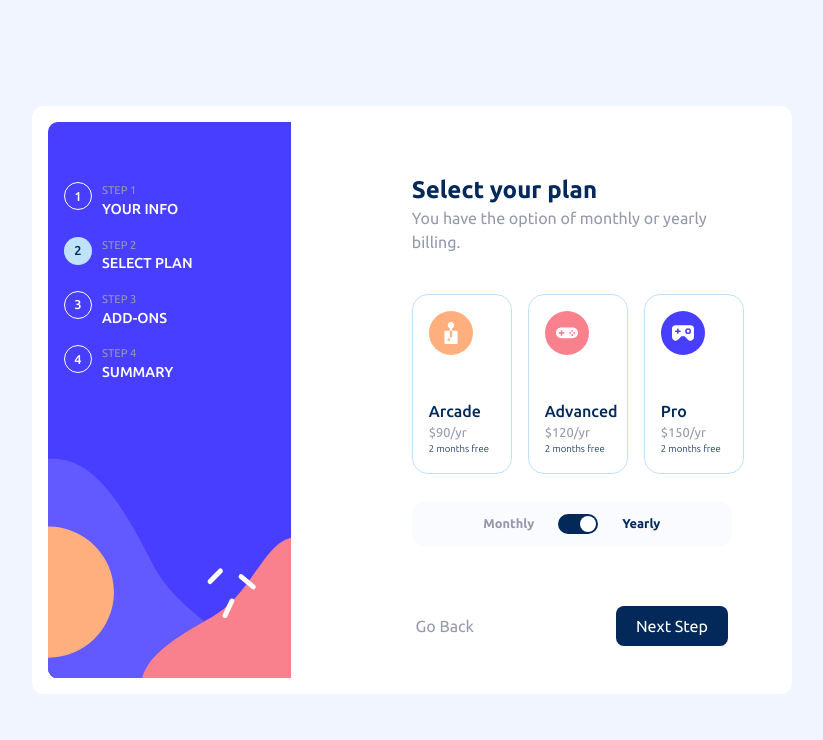
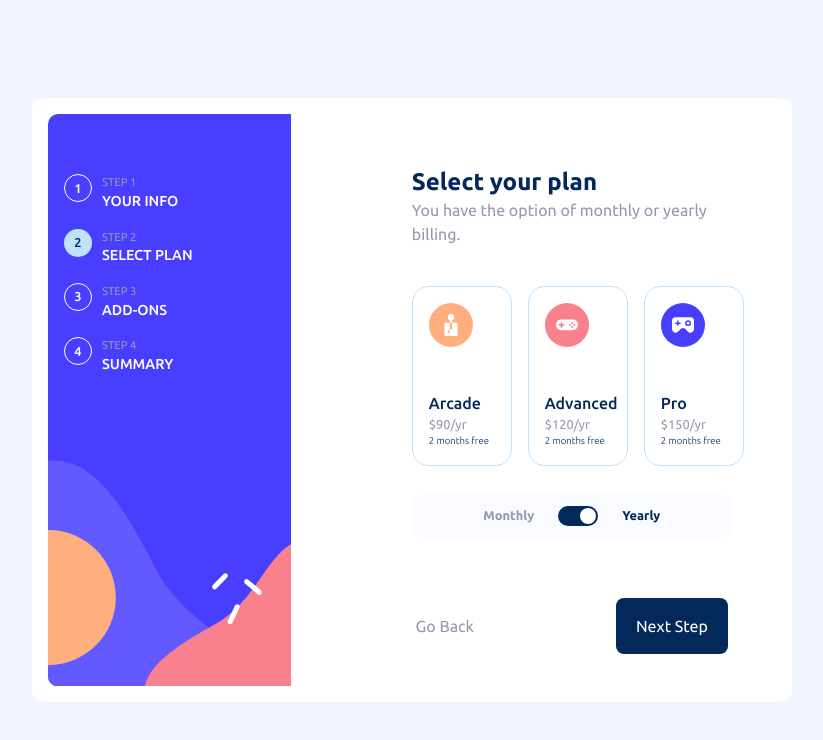
Before and after one commit to itksweb/multi-step-form-react, a React (Vite) app: page / in a window 1280 px wide. Shown: the top 740 px of the page, without its empty margins (228-1051 px from the left). Built offline with nearby package versions, Linux system fonts and the light colour scheme.

Commit message:
Next button vertical padding increases

```diff
--- a/src/App.jsx
+++ b/src/App.jsx
@@ -130,7 +130,7 @@ const App = () => {
             <button
               className={`${
                 step === 4 ? "bg-[var(--Purple-600)]" : "bg-[var(--Blue-950)]"
-              } px-5 py-2 text-[var(--White)] cursor-pointer rounded-lg text-[0.8em] sm:text-[1em] `}
+              } px-5 py-4 text-[var(--White)] cursor-pointer rounded-md sm:rounded-lg text-[0.8em] sm:text-[1em] `}
               onClick={nextStep}
               type="button"
             >
```
